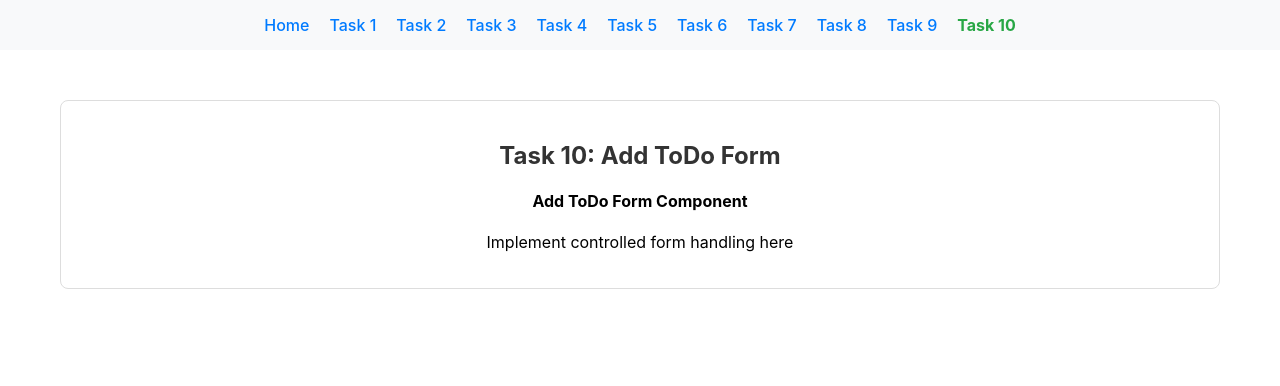
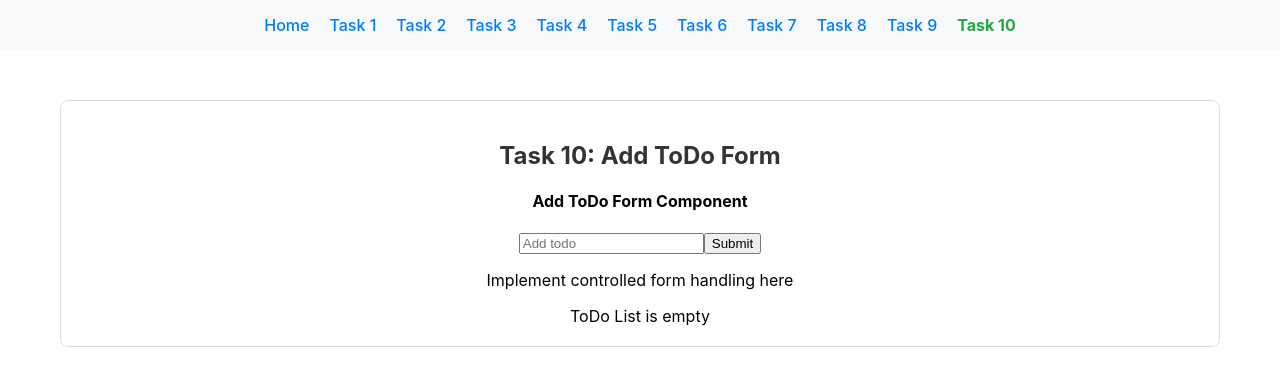
Before and after one commit to Prof-Woland/nodejs-pre-training-assignment-solutions-by-nikita-soroko, a React (Create React App) app in the folder React-CSS/react-todo-app/: page /task-10 in a window 1280 px wide. Shown: the top 386 px of the page. Built offline with nearby package versions, Linux system fonts and the light colour scheme.

Commit message:
Solution #10 in React-CSS

```diff
--- a/React-CSS/react-todo-app/src/solutions/task-10/AddToDoForm.tsx
+++ b/React-CSS/react-todo-app/src/solutions/task-10/AddToDoForm.tsx
@@ -1,5 +1,6 @@
 import React, { useState } from 'react';
 import { Todo } from '../../types';
+import { ToDoList } from '../task-01/ToDoList';
 
 /**
  * Task 10: AddToDoForm Component
@@ -99,12 +100,36 @@ export const AddToDoForm: React.FC = () => {
   //   setTodos([...todos, newTodo]);
   //   setTitle('');
   // };
+  const [formData, setFormData] = useState('');
+  const [todos, setTodos] = useState<Todo[]>([]);
+
+  const handleSubmit = (e: React.FormEvent) => {
+    e.preventDefault();
+
+    const todoId: number = todos.length === 0 ? 1 : todos.length + 1;
+
+    const newTodo: Todo = {
+      id: todoId,
+      title: formData,
+      completed: false,
+    }
+
+    setTodos([...todos, newTodo]);
+    setFormData('');
+  }
 
   return (
     <div>
       {/* TODO: Replace this with your implementation */}
       <h4>Add ToDo Form Component</h4>
+      <form action="#">
+        <input type="text" placeholder='Add todo' value={formData} onChange={e => setFormData(e.target.value)}/>
+        <input type='submit' value='Submit' onClick={handleSubmit} />
+      </form>
       <p>Implement controlled form handling here</p>
+      <div>
+        {todos.length === 0 ? <div>ToDo List is empty</div> : <ToDoList todos={todos}/>}
+      </div>
     </div>
   );
 };
```
